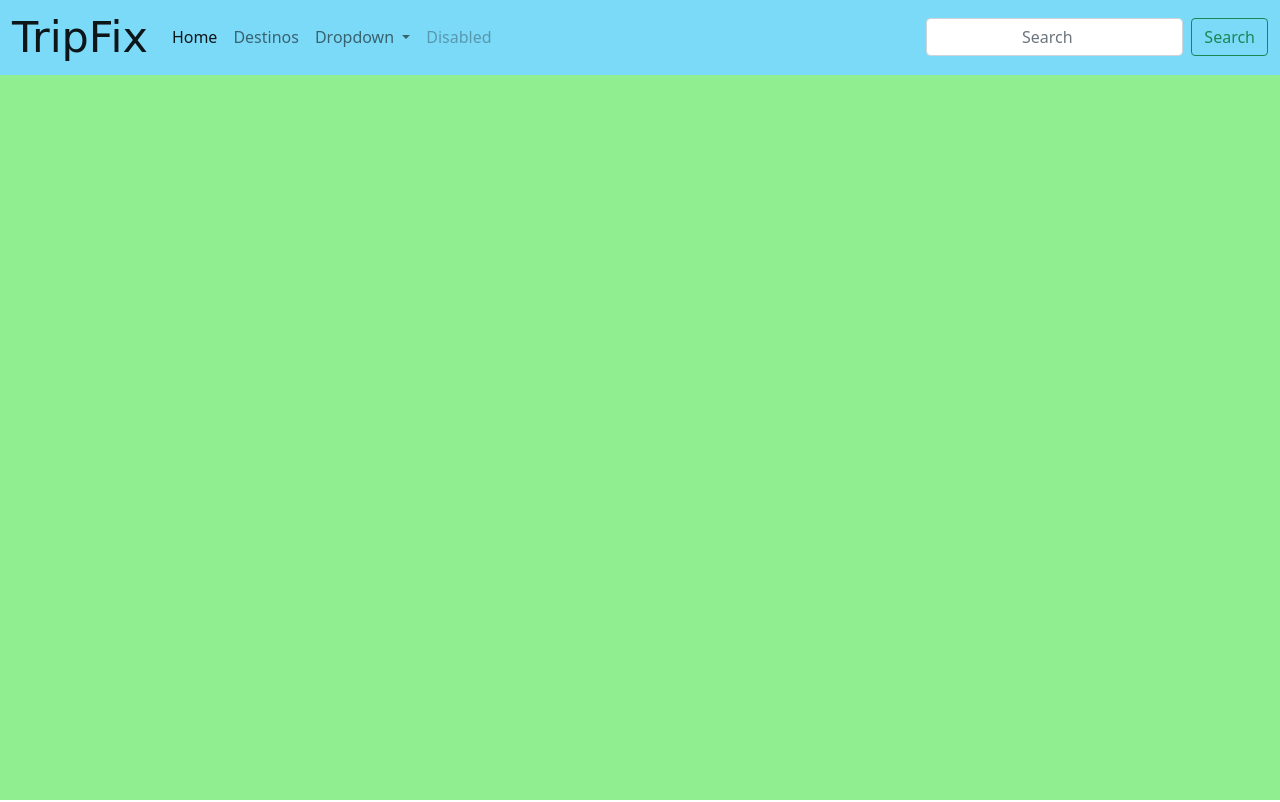
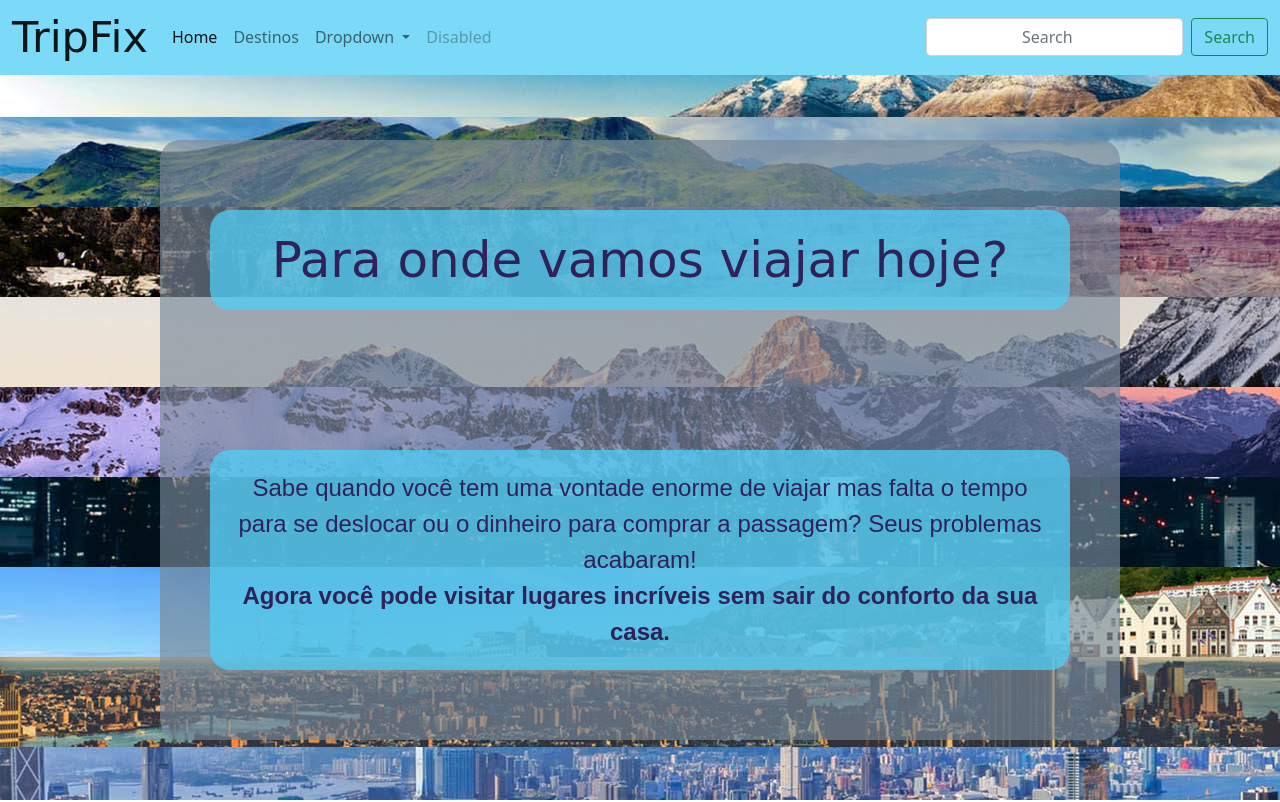
Before and after one commit to Thribs/ctd-fronti-checkpoint3, a plain HTML site: page index.html in a window 1280 px wide. Shown: the top 802 px of the page. Drawn offline with nearby package versions, Linux system fonts and the light colour scheme; files that its build step writes are made by us from their sources; a web font is replaced by a local one.

Commit message:
imagem do banner criada e pequenos ajustes nele

```diff
--- a/index.html
+++ b/index.html
@@ -56,8 +56,19 @@
 
     </header>
 
-    <section class="banner">
+    <section class="banner" class="col-{breakpoint}-auto">
 
+        <div class="detalhes">
+
+            <h1>Para onde vamos viajar hoje?</h1>
+
+                <p>
+                    Sabe quando você tem uma vontade enorme de viajar mas falta o tempo para se deslocar ou o dinheiro para comprar a passagem? Seus problemas acabaram! </br>
+                    <strong> Agora você pode visitar lugares incríveis sem sair do conforto da sua casa.</strong>
+                </p>
+
+
+        </div>
 
 
 
--- a/styles/styles.scss
+++ b/styles/styles.scss
@@ -1,6 +1,7 @@
 * {
     margin: 0;
     padding: 0;
+    -webkit-box-sizing: border-box;
             box-sizing: border-box;
     text-align: center;
     scroll-behavior: smooth;
@@ -15,7 +16,6 @@
     width: 100vw;
     border: none;
     padding: 0;
-
   }
 
   .navbar-brand {
@@ -24,9 +24,43 @@
   }
 
   .banner {
-    background-color: lightgreen;
+    background-image: url(/ctd-fronti-checkpoint3/img/banner.jpg);
     width: 100vw;
     height: 100vh;
+    display: grid;
+    align-items: center;
+    justify-content: center;
+    text-align: center;
+    padding-top: 80px;
+    .detalhes {
+        background-color: rgba(119, 136, 153, 0.653);
+        width: 75vw;
+        height: 75vh;
+        display: grid;
+        align-items: center;
+        justify-content: center;
+        text-align: center;
+        border-radius: 20px;
+        h1 {
+            font-family: 'Grechen Fuemen', cursive;
+            font-size: 50px;
+            color: rgb(46, 34, 89);
+            background-color: rgba(80, 208, 250, 0.735);
+            padding: 20px;
+            border-radius: 20px;
+            margin: 50px;
+        }
+
+        p {
+            font-family: 'Darker Grotesque', sans-serif;
+            font-size: 24px;
+            padding: 20px;
+            margin: 50px;
+            border-radius: 20px;
+            color: rgb(46, 34, 89);
+            background-color: rgba(80, 208, 250, 0.735);
+        }
+    }
   }
 
   .destinos {
@@ -36,3 +70,10 @@
   .figure-caption {
     font-size: 20px;
   }
+
+  @media (max-width: 1200px) {
+    p {
+        font-size: 16px;
+        font-family: 'Darker Grotesque', sans-serif;
+    }
+}
```
Also changed, not shown: img/banner.jpg (added). Lines whose indentation alone changed are shown as unchanged.
